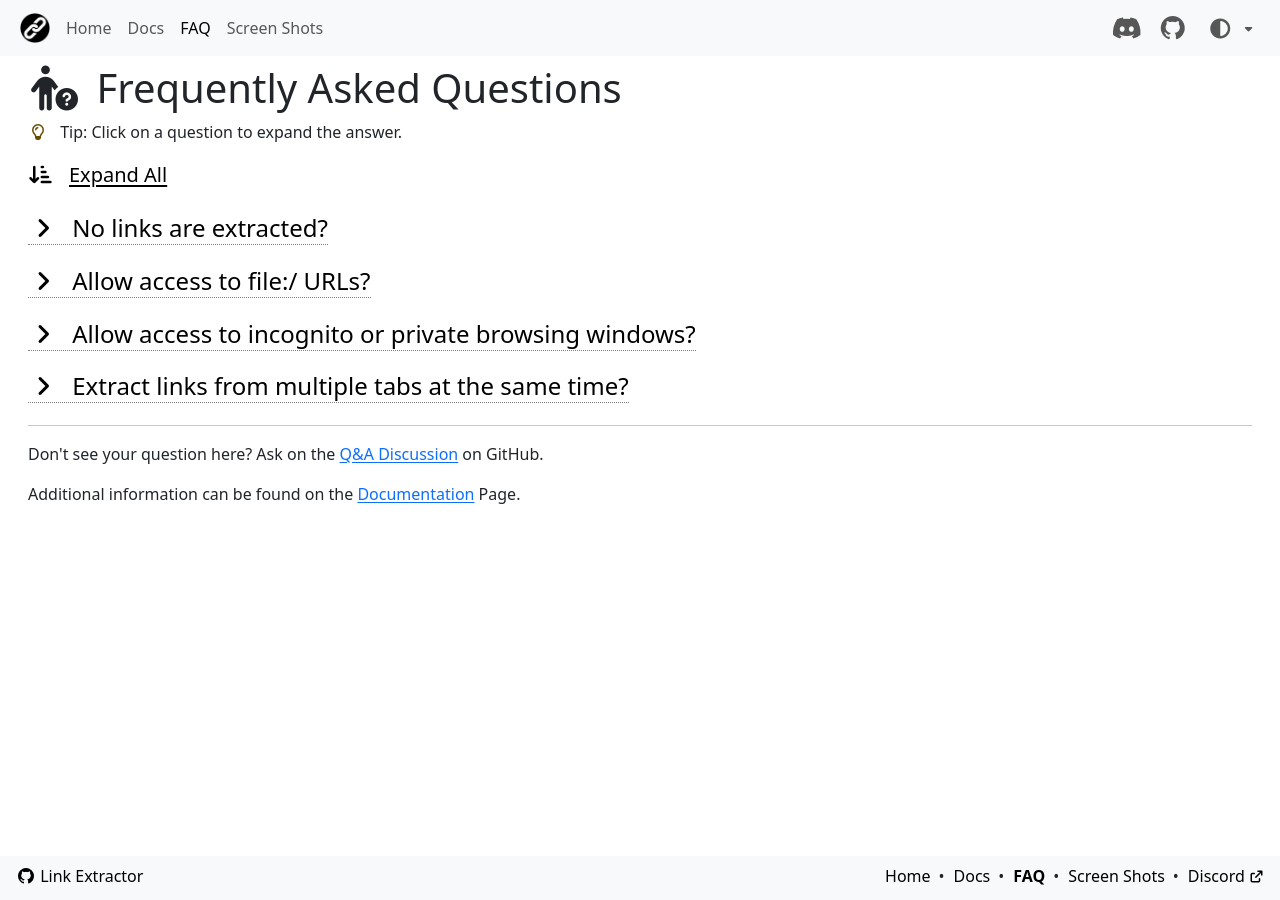
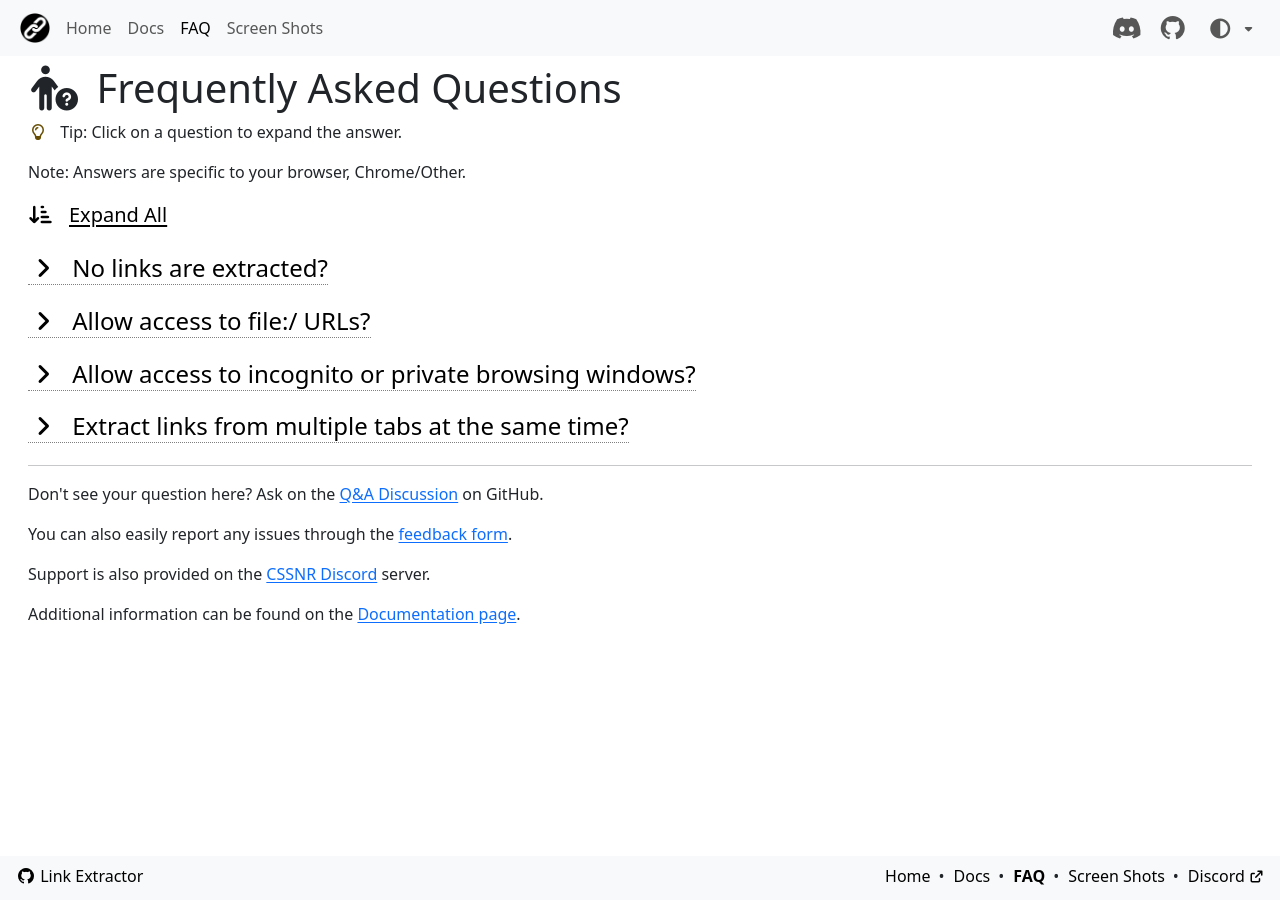
Before and after one commit to cssnr/link-extractor-site, a Jekyll site: the page built from src/html/faq.html, in a window 1280 px wide. Built offline with Jekyll 4.4.1, drawn with Linux system fonts in a browser that asks for light colours; nearby versions of some CDN libraries; library files that are not in the unit come from our copies; comment, search, counter and statistics services are not loaded.

Commit message:
Update Docs/FAQ

```diff
--- a/src/html/docs.html
+++ b/src/html/docs.html
@@ -29,6 +29,8 @@ description: Documentation and instructions for configuring and using the Link E
 
     {% comment %}{% include alerts.html %}{% endcomment %}
 
+    <p>Note: Documentation is specific to your browser, <span id="browser-name"></span>.</p>
+
     <h2 id="configure">Configure</h2>
     <hr class="mt-0">
 
@@ -59,6 +61,7 @@ description: Documentation and instructions for configuring and using the Link E
         <a class="body-link" href="{{ "/screenshots/02.jpg" | relative_url }}" target="_blank">
             View Screen Shot of Host Permissions. <i class="fa-solid fa-arrow-up-right-from-square fa-xs"></i></a>
     </p>
+    <p class="d-none firefox">Firefox requires host permission in order to extract links from PDF documents.</p>
     <p>
         <span class="text-warning-emphasis">Important:</span> To extract links from multiple tabs, first select the tabs by holding the
         <kbd>Ctrl</kbd> key and select additional tabs; then use Link Extractor as normal to extract from all selected tabs.
--- a/src/html/faq.html
+++ b/src/html/faq.html
@@ -28,6 +28,8 @@ description: Frequently Asked Questions about the Link Extractor Web Extension.
             </p>
         </div>
     </div>
+
+    <p>Note: Answers are specific to your browser, <span id="browser-name"></span>.</p>
 
     <p class="lead">
         <a id="expand-all" class="link-body-emphasis" data-expand="true" role="button">
@@ -165,7 +167,15 @@ description: Frequently Asked Questions about the Link Extractor Web Extension.
         on GitHub.
         {% comment %}<a href="https://github.com/cssnr/link-extractor" target="_blank" rel="noopener">GitHub</a>.{% endcomment %}
     </p>
-    <p>Additional information can be found on the <a href="{{ "/docs/" | relative_url }}">Documentation</a> Page.</p>
+    <p>
+        You can also easily report any issues through the
+        <a href="https://cssnr.github.io/feedback/?app=Link%20Extractor%20Website" target="_blank" rel="noopener">feedback form</a>.
+    </p>
+    <p>
+        Support is also provided on the
+        <a href="{{ site.discord_invite }}" target="_blank" rel="noopener">CSSNR Discord</a> server.
+    </p>
+    <p>Additional information can be found on the <a href="{{ "/docs/" | relative_url }}">Documentation page</a>.</p>
 </div>
 
 <script type="text/javascript" src="{{ "/js/faq.js" | relative_url }}"></script>
--- a/src/js/docs.js
+++ b/src/js/docs.js
@@ -4,6 +4,8 @@ document.addEventListener('DOMContentLoaded', domContentLoaded)
 
 function domContentLoaded() {
     // console.debug('DOMContentLoaded')
+    const browser = processBrowser()
+    document.getElementById('browser-name').textContent = browser.name
     const url = new URL(window.location)
     if (url.searchParams.has('install')) {
         history.pushState(null, '', location.href.split('?')[0])
--- a/src/js/faq.js
+++ b/src/js/faq.js
@@ -56,12 +56,13 @@ collapses.forEach((el) => {
 
 function domContentLoaded() {
     // console.debug('DOMContentLoaded')
+    const browser = processBrowser()
+    document.getElementById('browser-name').textContent = browser.name
     const url = new URL(window.location)
     if (url.searchParams.has('feedback')) {
         history.pushState(null, '', location.href.split('?')[0])
         document.getElementById('feedback').classList.remove('d-none')
     }
-    processBrowser()
     if (url.hash) {
         console.log('url.hash:', url.hash)
         const bsCollapse = new bootstrap.Collapse(url.hash, {
--- a/src/js/main.js
+++ b/src/js/main.js
@@ -145,6 +145,11 @@ function detectBrowser() {
         browser.name = 'Opera'
         browser.id = 'chrome'
         browser.class = '.chrome'
+    } else if (navigator.brave) {
+        console.log('Detected Browser: Brave')
+        browser.name = 'Brave'
+        browser.id = 'chrome'
+        browser.class = '.chrome'
     } else {
         console.log('Detected Browser: Chrome/Other')
         browser.name = 'Chrome/Other'
```
